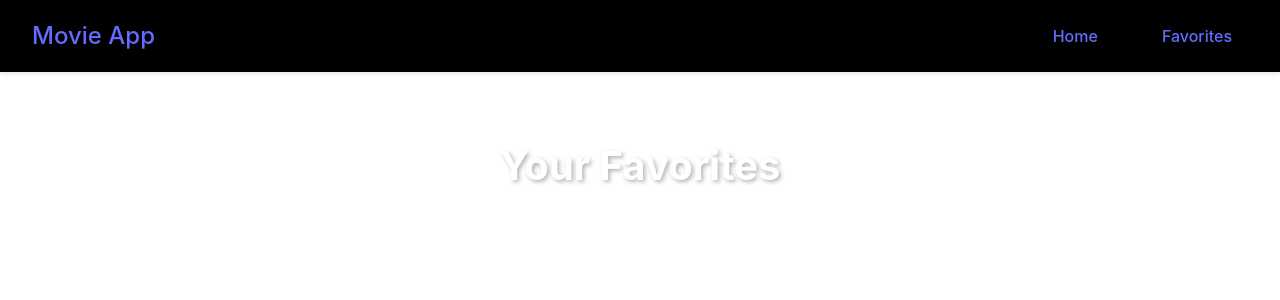
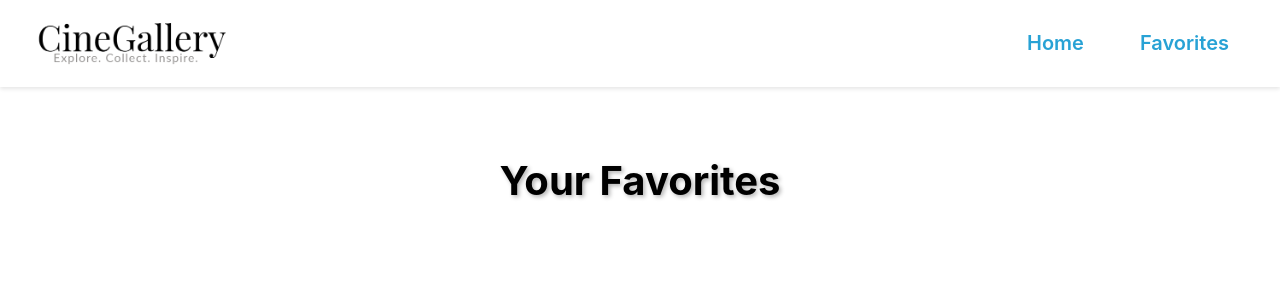
Before and after one commit to ModithaM/movie_app_react, a React (Vite) app: page /favorites in a window 1280 px wide. Shown: the top 300 px of the page. Built offline with nearby package versions, Linux system fonts and the light colour scheme.

Commit message:
Styles Done

```diff
--- a/index.html
+++ b/index.html
@@ -4,7 +4,7 @@
     <meta charset="UTF-8" />
     <link rel="icon" type="image/svg+xml" href="/vite.svg" />
     <meta name="viewport" content="width=device-width, initial-scale=1.0" />
-    <title>Movies</title>
+    <title>CineGallery</title>
   </head>
   <body>
     <div id="root"></div>
--- a/src/components/MovieCard.jsx
+++ b/src/components/MovieCard.jsx
@@ -1,26 +1,30 @@
 import "../css/MovieCard.css"
 import { useMovieContext } from "../contexts/MovieContext"
+import nullImage from "../assets/No-image-available.jpg"
 
 function MovieCard({movie}) {
     const {isFavorite, addToFavorites, removeFromFavorites} = useMovieContext()
     const favorite = isFavorite(movie.id)
 
+    //add to favorite function
     function onFavoriteClick(e) {
         e.preventDefault()
         if (favorite) removeFromFavorites(movie.id)
         else addToFavorites(movie)
     }
 
-    const limitText = (text, wordLimit) => { //word limitting function
+    //word limitting function for movie discription
+    const limitText = (text, wordLimit) => {
         const words = text.split(' ');
         return words.length > wordLimit
           ? words.slice(0, wordLimit).join(' ') + '...'
           : text;
       };
 
-    return <div className="movie-card">
+    return (
+        <div className="movie-card">
             <div className="movie-poster">
-            <img src={`https://image.tmdb.org/t/p/w500${movie.poster_path}`} alt={movie.title}/>
+                <img src={ movie.poster_path ? `https://image.tmdb.org/t/p/w500${movie.poster_path}` : nullImage} alt={movie.title}/>
                 <div className="movie-overlay">
                     <button className={`favorite-btn ${favorite ? "active" : ""}`} onClick={onFavoriteClick}>
                         ♥
@@ -33,6 +37,7 @@ function MovieCard({movie}) {
                 <p>{movie.release_date?.split("-")[0]}</p>
             </div>
         </div>
+    );
 }
 
 export default MovieCard
--- a/src/components/NavBar.jsx
+++ b/src/components/NavBar.jsx
@@ -1,16 +1,19 @@
 import { Link } from "react-router-dom";
 import "../css/Navbar.css"
+import Logo from "../assets/Logo.png"
 
 function NavBar() {
-    return <nav className="navbar">
+    return (
+        <nav className="navbar">
             <div className="navbar-brand">
-            <Link to="/">Movie App</Link>
+                <Link to="/"><img className="Logo" src={Logo}/></Link>
             </div>
             <div className="navbar-links">
                 <Link to="/" className="nav-link">Home</Link>
                 <Link to="/favorites" className="nav-link">Favorites</Link>
             </div>
         </nav>
+    );
 }
 
 export default NavBar
--- a/src/css/Favorites.css
+++ b/src/css/Favorites.css
@@ -8,7 +8,7 @@
   margin-bottom: 2rem;
   text-align: center;
   font-size: 2.5rem;
-  color: #ffffff;
+  color: black;
   text-shadow: 2px 2px 4px rgba(0, 0, 0, 0.3);
 }
 
--- a/src/css/Home.css
+++ b/src/css/Home.css
@@ -1,12 +1,12 @@
 .home {
-  padding: 2rem 0;
+  padding: 1.1rem 0;
   width: 100%;
   box-sizing: border-box;
 }
 
 .search-form {
   max-width: 600px;
-  margin: 0 auto 2rem;
+  margin: 0 auto 1.5rem;
   display: flex;
   gap: 1rem;
   padding: 0 1rem;
@@ -18,8 +18,8 @@
   padding: 0.75rem 1rem;
   border: none;
   border-radius: 4px;
-  background-color: #333;
-  color: white;
+  background-color: rgb(221, 220, 220);
+  color: black;
   font-size: 1rem;
 }
 
@@ -30,7 +30,7 @@
 
 .search-button {
   padding: 0.75rem 1.5rem;
-  background-color: #e50914;
+  background-color: #28a2d5;
   color: white;
   border-radius: 4px;
   font-weight: 500;
@@ -39,7 +39,7 @@
 }
 
 .search-button:hover {
-  background-color: #f40612;
+  background-color: #61a1bd;
 }
 
 
--- a/src/css/MovieCard.css
+++ b/src/css/MovieCard.css
@@ -97,6 +97,10 @@
   margin: 0;
 }
 
+.movie-info h3:hover{
+  color: #28a2d5;
+}
+
 .movie-info p {
   color: #999;
   font-size: 0.9rem;
--- a/src/css/Navbar.css
+++ b/src/css/Navbar.css
@@ -1,31 +1,31 @@
 .navbar {
-  background-color: #000000;
-  padding: 1rem 2rem;
+  background-color: white;
+  padding: 7px 35px;
   display: flex;
   justify-content: space-between;
   align-items: center;
   box-shadow: 0 2px 4px rgba(0, 0, 0, 0.1);
 }
 
-.navbar-brand {
-  font-size: 1.5rem;
-  font-weight: bold;
-}
-
 .navbar-links {
   display: flex;
-  gap: 2rem;
+  gap: 1.5rem;
 }
 
 .nav-link {
-  font-size: 1rem;
-  padding: 0.5rem 1rem;
+  font-size: 20px;
+  font-weight: 600;
+  padding: 0.2rem 1rem;
   border-radius: 4px;
   transition: background-color 0.2s;
 }
 
 .nav-link:hover {
   background-color: rgba(255, 255, 255, 0.1);
+}
+
+.Logo {
+  width: 200px;
 }
 
 @media (max-width: 768px) {
--- a/src/css/index.css
+++ b/src/css/index.css
@@ -3,7 +3,6 @@
   line-height: 1.5;
   font-weight: 400;
 
-  color-scheme: light dark;
   color: rgba(255, 255, 255, 0.87);
   background-color: #242424;
 
@@ -39,11 +38,11 @@ body {
 
 a {
   font-weight: 500;
-  color: #646cff;
+  color: #28a2d5;
   text-decoration: inherit;
 }
 a:hover {
-  color: #535bf2;
+  color: #1520f6;
 }
 
 h1 {
@@ -62,9 +61,7 @@ button {
   cursor: pointer;
   transition: border-color 0.25s;
 }
-button:hover {
-  border-color: #646cff;
-}
+
 button:focus,
 button:focus-visible {
   outline: 4px auto -webkit-focus-ring-color;
--- a/src/pages/Favorites.jsx
+++ b/src/pages/Favorites.jsx
@@ -3,7 +3,7 @@ import { useMovieContext } from "../contexts/MovieContext";
 import MovieCard from "../components/MovieCard";
 
 function Favorites() {
-  const { favorites } = useMovieContext();
+  const {favorites} = useMovieContext();
 
   if (favorites) {
     return (
@@ -17,13 +17,15 @@ function Favorites() {
       </div>
     );
   }
+  else {
+    return (
+      <div className="favorites-empty">
+        <h2>No Favorite Movies Yet</h2>
+        <p>Start adding movies to your favorites and they will appear here!</p>
+      </div>
+    );
+  }
 
-  return (
-    <div className="favorites-empty">
-      <h2>No Favorite Movies Yet</h2>
-      <p>Start adding movies to your favorites and they will appear here!</p>
-    </div>
-  );
 }
 
 export default Favorites;
```
Also changed, not shown: src/assets/Logo.png (added), src/assets/No-image-available.jpg (added). Lines whose indentation alone changed are shown as unchanged.
